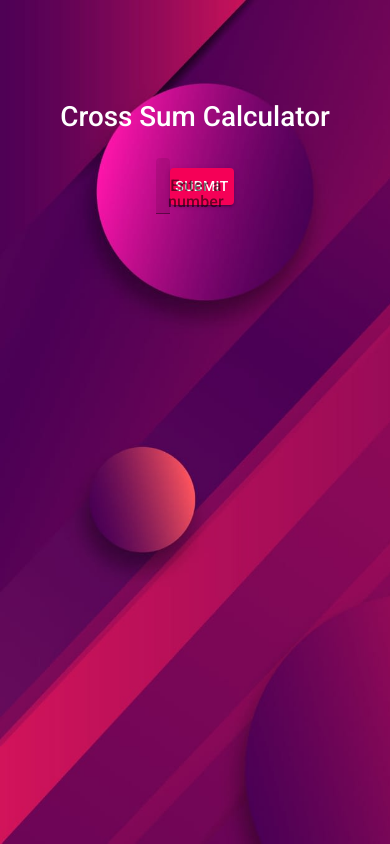
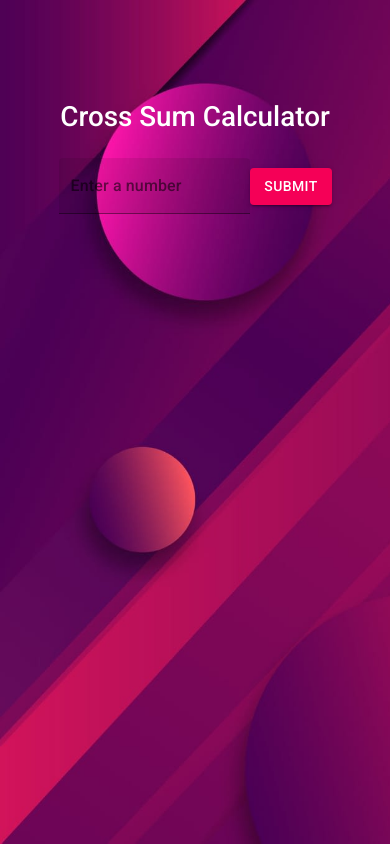
Before and after one commit to HaseebAHMED-afk/CrossSumCalculator, a React (Create React App) app: page / in a window 390 px wide. Built offline with nearby package versions, Linux system fonts and the light colour scheme; the HTML template or start-up script is replaced by a standard one.

Commit message:
Responsiveness

```diff
--- a/src/App.css
+++ b/src/App.css
@@ -27,3 +27,21 @@
     width: 20%;
     margin: auto;
 }
+
+@media only screen and (max-width:1025px) {
+    .input-field{
+        width: 30%;
+    }
+}
+
+@media only screen and (max-width:770px) {
+    .input-field{
+        width: 40%;
+    }
+}
+
+@media only screen and (max-width:430px) {
+    .input-field{
+        width: 70%;
+    }
+}
```
